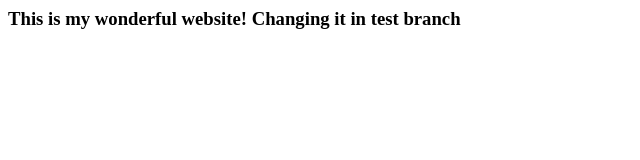
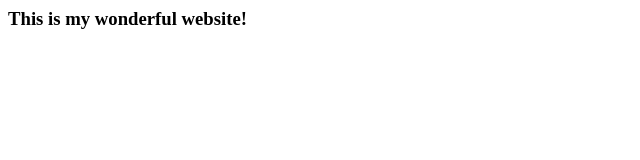
Before and after one commit to flaviostutz/aws-serverless-static-website, a website: page static/index.html in a window 1280 px wide. Shown: the whole page, without its empty margins (0-640 px from the left). Drawn offline with Linux system fonts and the light colour scheme.

Commit message:
returning to original

```diff
--- a/static/index.html
+++ b/static/index.html
@@ -1,5 +1,5 @@
 <html>
     <body>
-        <h3>This is my wonderful website! Changing it in test branch</h3>
+        <h3>This is my wonderful website!</h3>
     </body>
 </html>
```
